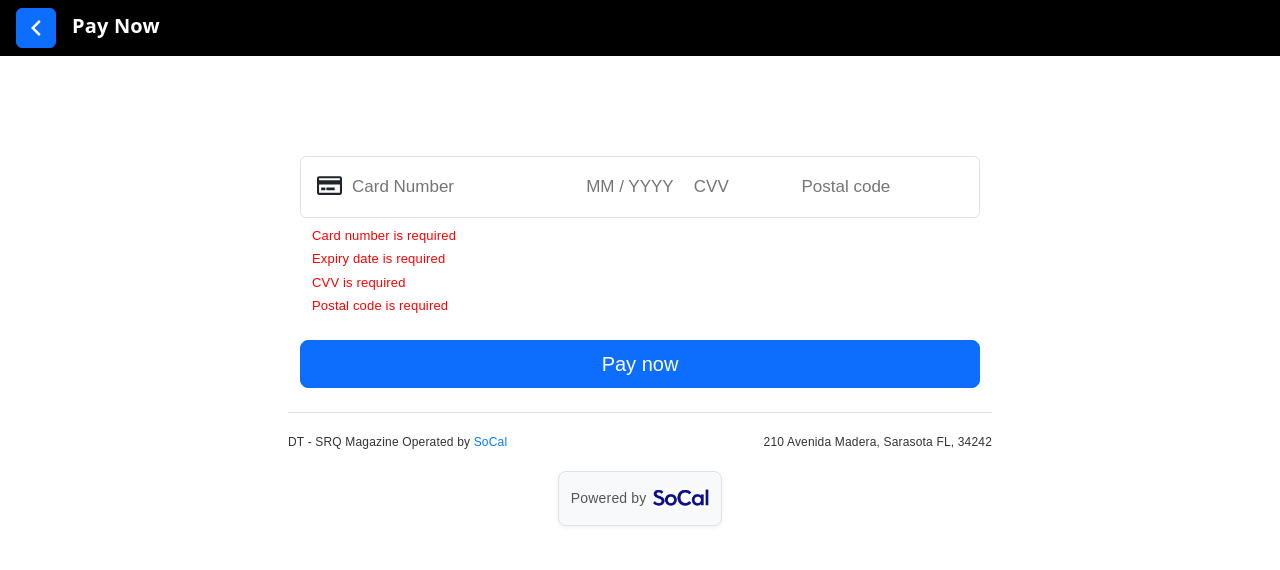
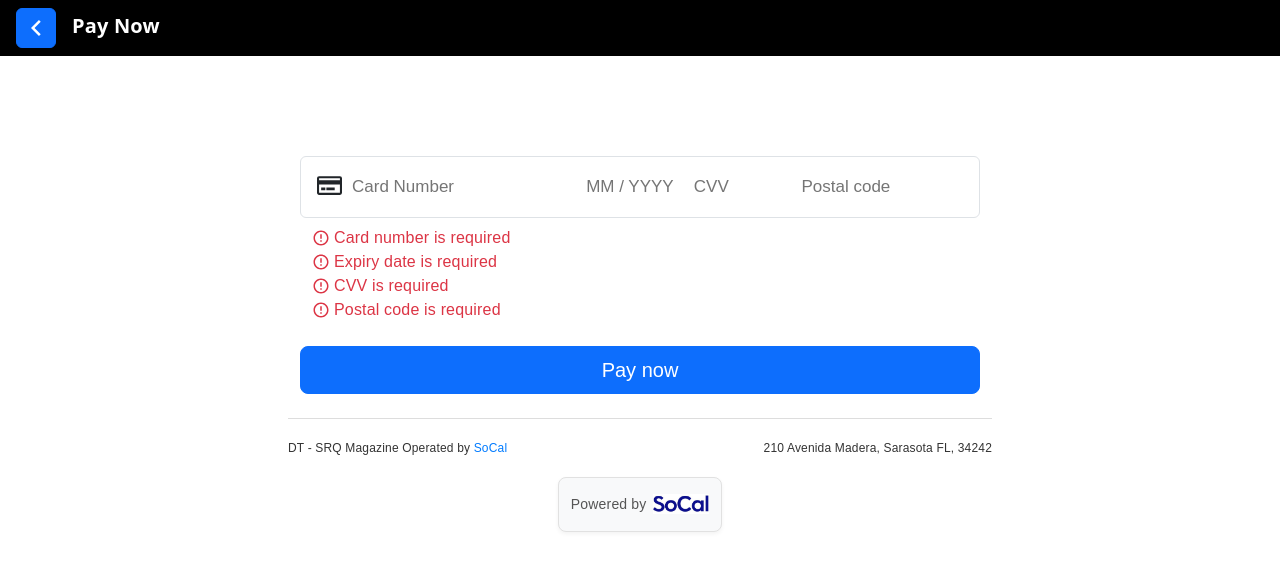
Before and after one commit to manvi59/ScanPay, a Next.js app: page /pay in a window 1280 px wide. Both pictures are taken after typing "Sample", "Sample", "Sample", "Sample" into the empty fields and a click on the button "Pay now". Shown: the top 570 px of the page. Built offline with nearby package versions, Linux system fonts and the light colour scheme; a web font is replaced by a local one.

Commit message:
applied the error icon During Wroong input

```diff
--- a/src/app/pay/page.jsx
+++ b/src/app/pay/page.jsx
@@ -14,6 +14,7 @@ import * as Yup from "yup";
 import { useState } from "react";
 import { GrCreditCard } from "react-icons/gr";
 import Loader from "@/components/Loader";
+import { MdErrorOutline } from "react-icons/md";
 
 export default function CardInput() {
   const [show, setShow] = useState(false);
@@ -31,6 +32,7 @@ export default function CardInput() {
   const [processModal, setProcessModal] = useState(false);
   const [paymentCount, setPaymentCount] = useState(0);
   const [loading , setLoading]=useState(false);
+
 
 
   const handleChange = (e) => {
@@ -285,7 +287,7 @@ export default function CardInput() {
                 />
               </div>
               <div className="mt-2">
-                <ErrorMessage
+                {/* <ErrorMessage
                   name="cardNumber"
                   component="div"
                   className="error_text"
@@ -304,7 +306,45 @@ export default function CardInput() {
                   name="postal"
                   component="div"
                   className="error_text"
-                />
+
+                /> */}
+
+                 <ErrorMessage
+                    name="cardNumber"
+                    render={(msg) => (
+                      <div className="error-message d-flex align-items-center text-danger">
+                        <MdErrorOutline size={18} className="me-1 error-message mt-0" />
+                        <span>{msg}</span>
+                      </div>
+                    )}
+                  />
+                 <ErrorMessage
+                    name="expiry"
+                    render={(msg) => (
+                      <div className="error-message d-flex align-items-center text-danger">
+                        <MdErrorOutline size={18} className="me-1 error-message mt-0" />
+                        <span>{msg}</span>
+                      </div>
+                    )}
+                  />
+                 <ErrorMessage
+                    name="cvv"
+                    render={(msg) => (
+                      <div className="error-message d-flex align-items-center text-danger">
+                        <MdErrorOutline size={18} className="me-1 error-message mt-0" />
+                        <span>{msg}</span>
+                      </div>
+                    )}
+                  />
+                 <ErrorMessage
+                    name="postal"
+                    render={(msg) => (
+                      <div className="error-message d-flex align-items-center text-danger">
+                        <MdErrorOutline size={18} className="me-1 error-message mt-0" />
+                        <span>{msg}</span>
+                      </div>
+                    )}
+                  />
               </div>
               <div className="row my-4">
                 <div className="col-12 px-0">
```
Also changed, not shown: src/app/design/page.jsx (+12 -1 lines), src/app/pay-parking/[slug]/page.jsx (+25 -19 lines).
